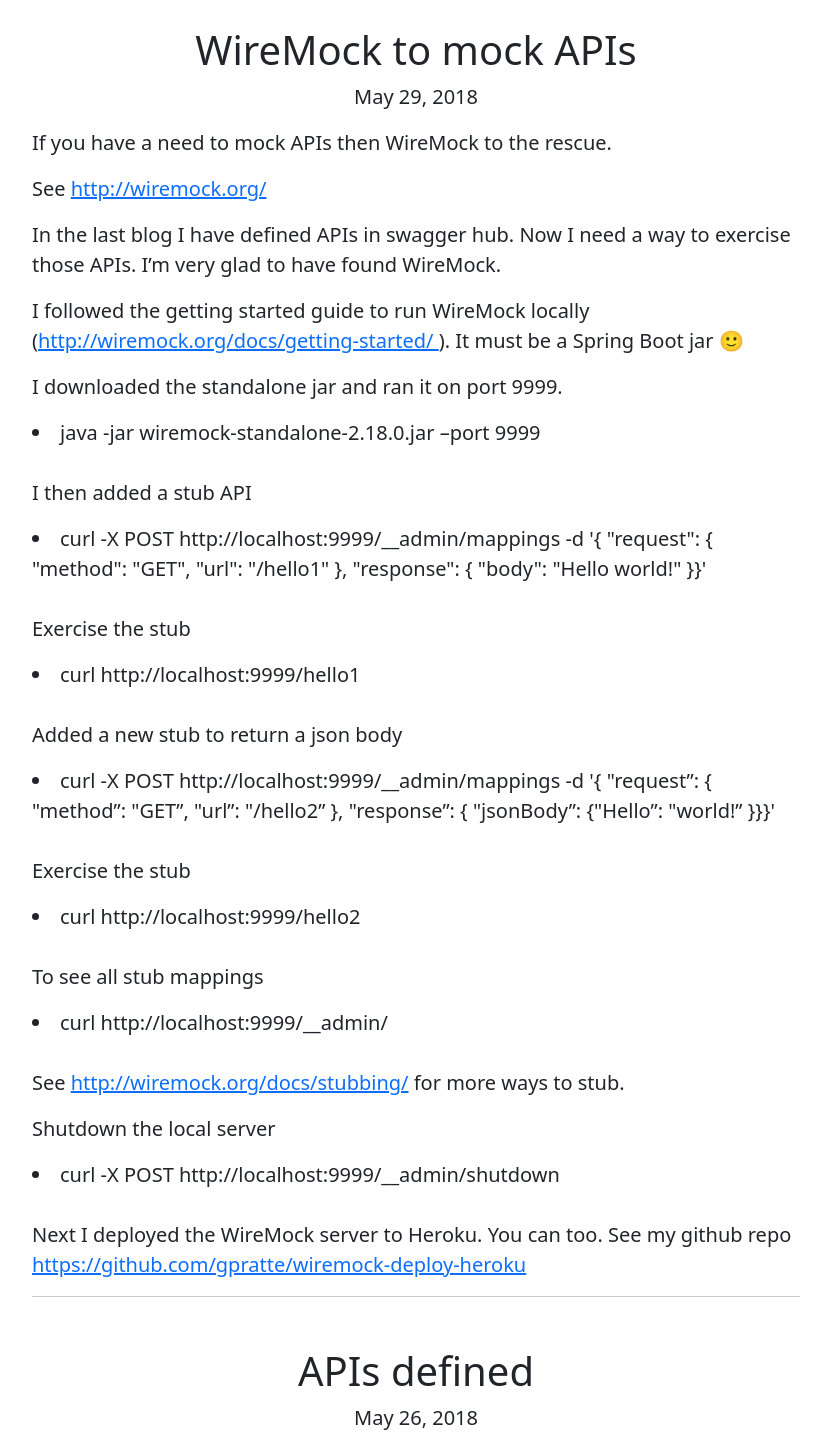
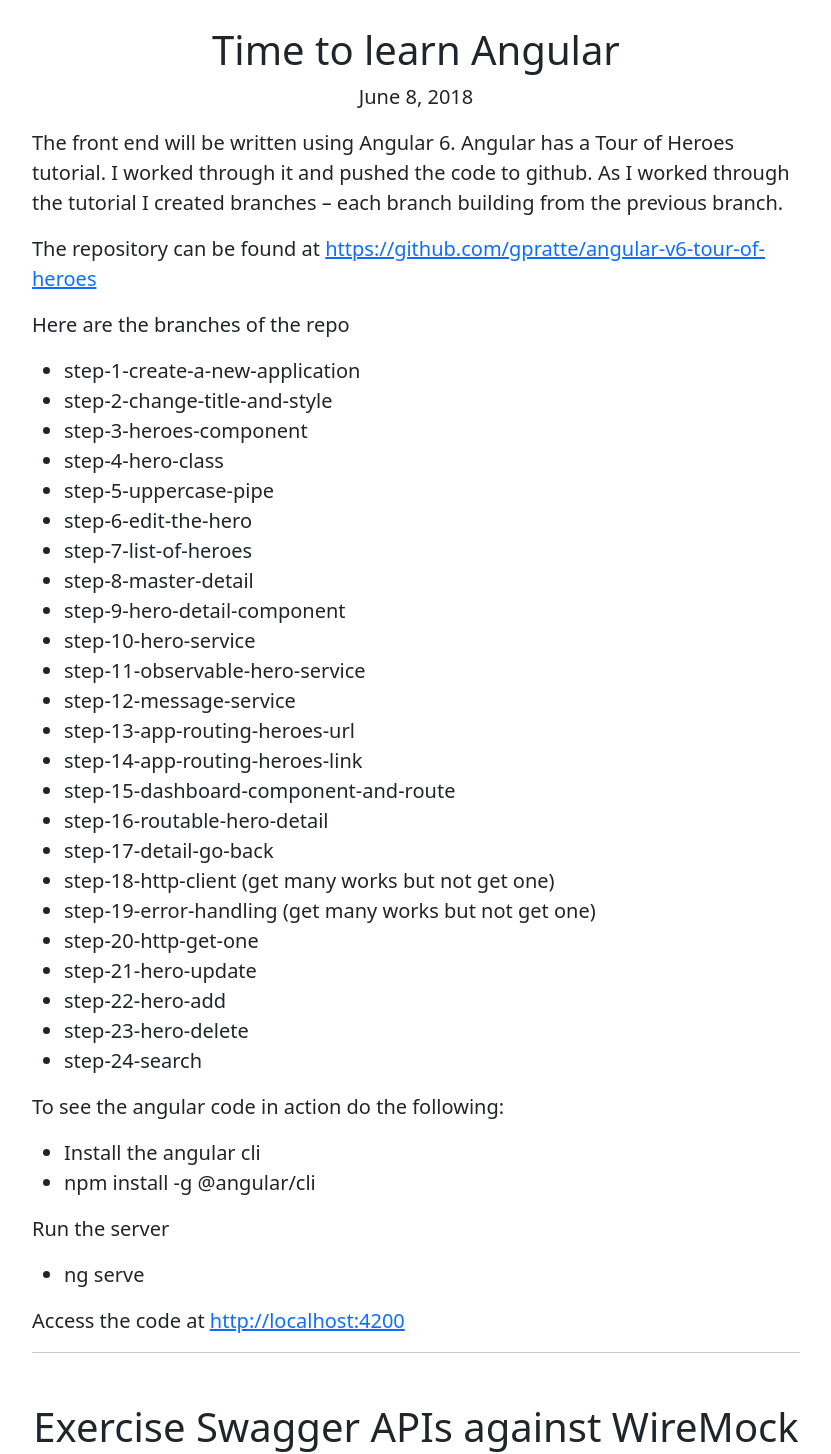
Before and after one commit to gpratte/trifecta, a React (Create React App) app: page /blog in a window 1280 px wide. Shown: the part 160-1614 px from the top of the page, without its empty margins (224-1055 px from the left). Built offline with nearby package versions, Linux system fonts and the light colour scheme.

Commit message:
more entries

```diff
--- a/src/blog/blogData.ts
+++ b/src/blog/blogData.ts
@@ -5,6 +5,62 @@
 }
 
 export const blogEntries: Array<BlogData> = [
+  {
+    header: "Time to learn Angular",
+    body: [
+      '<p>The front end will be written using Angular 6. Angular has a Tour of Heroes tutorial. I worked through it and pushed the code to github. As I worked through the tutorial I created branches – each branch building from the previous branch.</p>' +
+      '<p>The repository can be found at <a href="https://github.com/gpratte/angular-v6-tour-of-heroes">https://github.com/gpratte/angular-v6-tour-of-heroes</a></p>' +
+      '<p>Here are the branches of the repo</p>' +
+      '<ul>' +
+      '<li>step-1-create-a-new-application</li>' +
+      '<li>step-2-change-title-and-style</li>' +
+      '<li>step-3-heroes-component</li>' +
+      '<li>step-4-hero-class</li>' +
+      '<li>step-5-uppercase-pipe</li>' +
+      '<li>step-6-edit-the-hero</li>' +
+      '<li>step-7-list-of-heroes</li>' +
+      '<li>step-8-master-detail</li>' +
+      '<li>step-9-hero-detail-component</li>' +
+      '<li>step-10-hero-service</li>' +
+      '<li>step-11-observable-hero-service</li>' +
+      '<li>step-12-message-service</li>' +
+      '<li>step-13-app-routing-heroes-url</li>' +
+      '<li>step-14-app-routing-heroes-link</li>' +
+      '<li>step-15-dashboard-component-and-route</li>' +
+      '<li>step-16-routable-hero-detail</li>' +
+      '<li>step-17-detail-go-back</li>' +
+      '<li>step-18-http-client (get many works but not get one)</li>' +
+      '<li>step-19-error-handling (get many works but not get one)</li>' +
+      '<li>step-20-http-get-one</li>' +
+      '<li>step-21-hero-update</li>' +
+      '<li>step-22-hero-add</li>' +
+      '<li>step-23-hero-delete</li>' +
+      '<li>step-24-search</li>' +
+      '</ul>' +
+      '<p>To see the angular code in action do the following:</p>' +
+      '<ul>' +
+      '<li>Install the angular cli</li>' +
+      '<li>npm install -g @angular/cli</li>' +
+      '</ul>' +
+      '<p>Run the server</p>' +
+      '<ul>' +
+      '<li>ng serve</li>' +
+      '</ul>' +
+      '<p>Access the code at <a href="http://localhost:4200">http://localhost:4200</a></p>'
+    ],
+    createdAt: "June 8, 2018"
+  },
+  {
+    header: "Exercise Swagger APIs against WireMock",
+    body: [
+      '<p>I have all APIs that are defined in Swagger Hub mocked on the WireMock server running on Heroku.</p>' +
+      '<p>To populate the APIs in WireMock you’ll need to run bash script I created to curl WireMock to create the mock APIs. Clone this github repo (<a href="https://github.com/gpratte/texastoc-v2-swagger-hub">https://github.com/gpratte/texastoc-v2-swagger-hub </a>) and run the create-api.sh bash script. You will also see the yml files for the APIs defined in Swagger Hub in this repo.</p>' +
+      '<p>The WireMock server running on Heroku gets torn down if there is no activity for a 30 minute period. Hence the bash script to create the mock APIs will need to be run each time the server is created by Heroku. You can tell when a server is created because the first call to Heroku takes 20 seconds or more and then subsequent calls take a second or less.</p>' +
+      '<p>The mock APIs do not verify the request but do return a valid response for all the APIs defined in Swagger Hub. The request verification will come later when it is time to test.</p>' +
+      '<p>So after populating the mock APIs in WireMock you can run any of the APIs in Swagger Hub.</p>'
+    ],
+    createdAt: "June 3, 2018"
+  },
   {
     header: "WireMock to mock APIs",
     body: [
```
